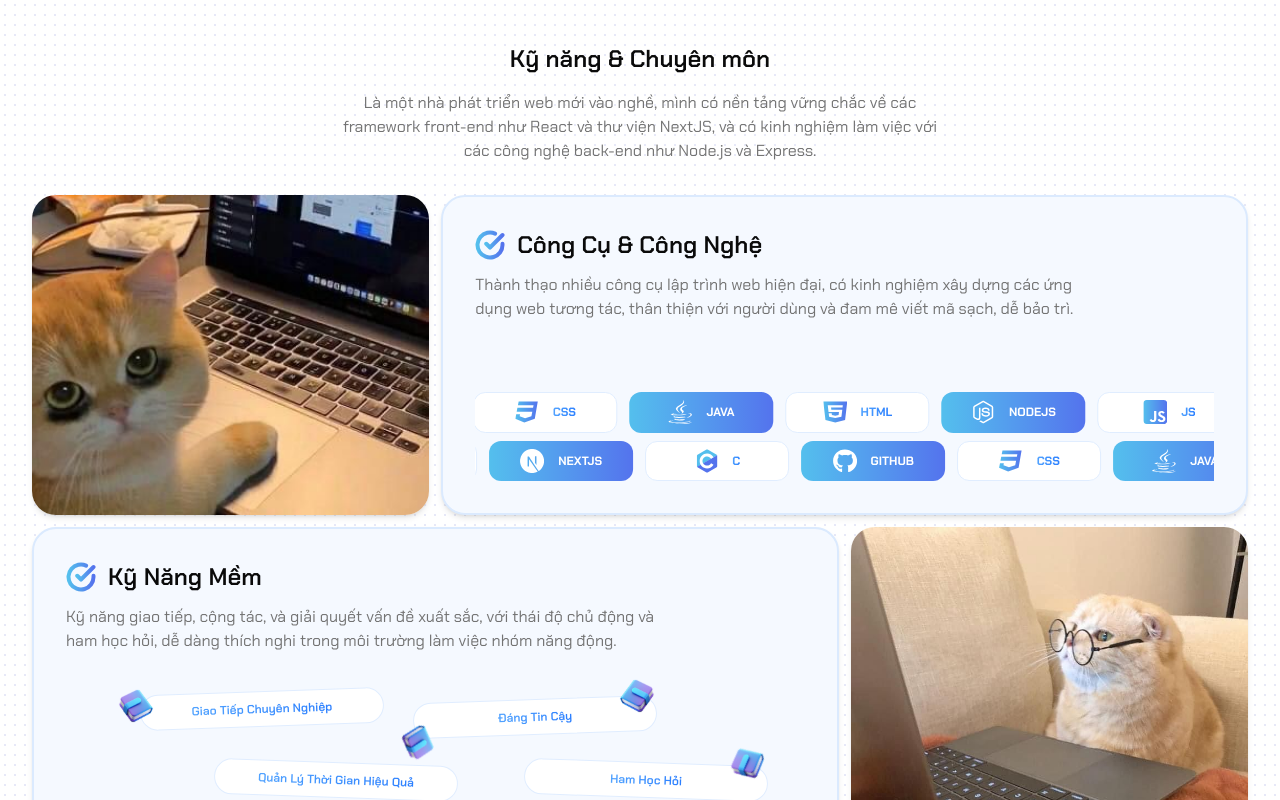
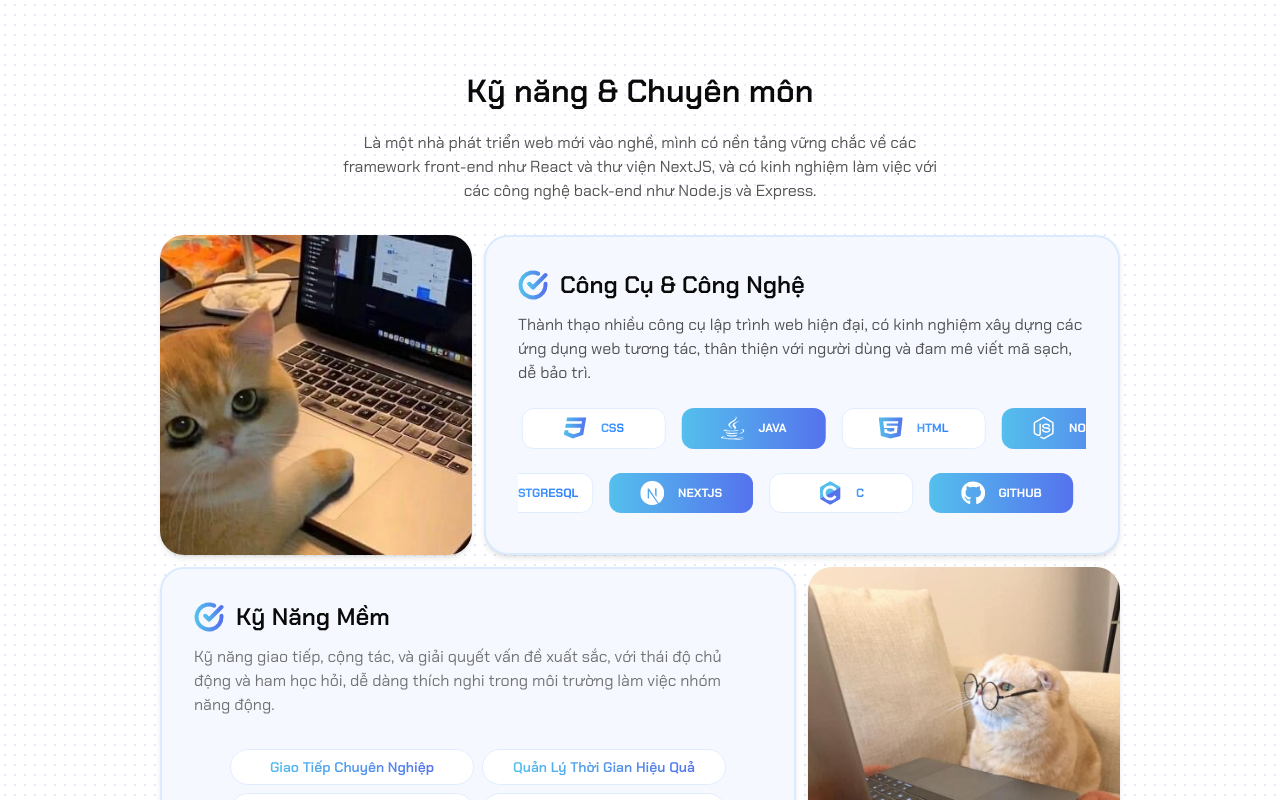
Before and after one commit to monochrome-devcore/portfolio, a React (Vite) app: page / in a window 1280 px wide. Shown: the part 780-1580 px from the top of the page. Built offline with nearby package versions, Linux system fonts and the light colour scheme.

Commit message:
skill responsive update

```diff
--- a/src/components/shared/Skill.tsx
+++ b/src/components/shared/Skill.tsx
@@ -1,46 +1,32 @@
+// Components
+
+// Assets
 import CheckIcon from "@/assets/check-icon.svg";
-import CIcon from "@/assets/icons/C.svg";
-import CSSIcon from "@/assets/icons/css.svg";
-import GitHubIcon from "@/assets/icons/github.svg";
-import HTMLIcon from "@/assets/icons/html.svg";
-import JavaIcon from "@/assets/icons/java.svg";
-import JSIcon from "@/assets/icons/JS.svg";
-import NextJSIcon from "@/assets/icons/nextjs.svg";
-import NodeJSIcon from "@/assets/icons/node-js.svg";
-import PostgresqlIcon from "@/assets/icons/postgresql.svg";
-import ReactIcon from "@/assets/icons/react.svg";
 import ClosedBookIcon from "@/assets/closed-book.svg";
+
+// Utils
 import { cn } from "@/lib/utils";
 
-interface TechSkill {
-  id: string;
-  name: string;
-  icon: string;
-}
-
-const techSkills: TechSkill[] = [
-  { id: "c", name: "c", icon: CIcon },
-  { id: "github", name: "github", icon: GitHubIcon },
-  { id: "css", name: "css", icon: CSSIcon },
-  { id: "java", name: "java", icon: JavaIcon },
-  { id: "html", name: "html", icon: HTMLIcon },
-  { id: "nodejs", name: "nodejs", icon: NodeJSIcon },
-  { id: "js", name: "js", icon: JSIcon },
-  { id: "react", name: "react", icon: ReactIcon },
-  { id: "postgresql", name: "postgresql", icon: PostgresqlIcon },
-  { id: "nextjs", name: "nextjs", icon: NextJSIcon },
-];
+// Data
+import { mockTechSkills } from "@/data/skillData";
+import { Marquee } from "@/components/ui/marquee";
 
 const Skill = () => {
   return (
-    <section className="block my-30">
+    <section className={cn("block my-30")}>
       <div
         className={cn("container flex flex-col gap-8 mx-auto my-0 py-0 px-8")}
       >
         <div className="flex flex-col items-center gap-4">
-          <h1 className="text-2xl font-semibold">Kỹ năng & Chuyên môn</h1>
+          <h1 className={cn("text-[32px] font-semibold", "max-md:text-[26px]")}>
+            Kỹ năng & Chuyên môn
+          </h1>
 
-          <p className={cn("text-center max-w-[65ch] text-neutral-500 px-4")}>
+          <p
+            className={cn(
+              "text-center max-w-[65ch] text-neutral-600 px-4 text-pretty",
+            )}
+          >
             Là một nhà phát triển web mới vào nghề, mình có nền tảng vững chắc
             về các framework front-end như React và thư viện NextJS, và có kinh
             nghiệm làm việc với các công nghệ back-end như Node.js và Express.
@@ -68,131 +54,100 @@ const Skill = () => {
               "max-md:p-4 max-md:col-span-1 max-md:row-span-1",
             )}
           >
-            <div className="">
-              <div className="flex items-center gap-3">
-                <img src={CheckIcon} alt="check icon" className="" />
-                <h2 className="text-2xl font-semibold capitalize">
+            <div className={cn("")}>
+              <div className={cn("flex items-center gap-3")}>
+                <img src={CheckIcon} alt="check icon" className={cn("")} />
+
+                <h2 className={cn("text-2xl font-semibold capitalize")}>
                   Công cụ & Công nghệ
                 </h2>
               </div>
 
-              <p className="mt-3 text-neutral-500 max-w-[60ch]">
+              <p
+                className={cn("mt-3 text-neutral-600 max-w-[60ch] text-pretty")}
+              >
                 Thành thạo nhiều công cụ lập trình web hiện đại, có kinh nghiệm
                 xây dựng các ứng dụng web tương tác, thân thiện với người dùng
                 và đam mê viết mã sạch, dễ bảo trì.
               </p>
             </div>
 
-            <div className="">
-              <div className="flex gap-3 mt-2 overflow-hidden">
+            <div className={cn("")}>
+              <div className={cn("flex gap-3 mt-2 overflow-hidden")}>
+                <div className={cn("flex min-w-full gap-3 shrink-0")}>
+                  <Marquee pauseOnHover className={cn("[--duration:30s]")}>
+                    {mockTechSkills.map((skill, index) => {
+                      const isEven = index % 2 !== 0;
+
+                      return (
                         <div
                           className={cn(
-                    "flex min-w-full gap-3 shrink-0",
-                    "animate-move-left",
-                  )}
-                >
-                  {techSkills.map((skill) => (
-                    <div
-                      className={cn(
-                        "group flex items-center justify-center gap-[1.14em] rounded-[12px] py-[0.6em] px-0 w-[12em] font-bold text-xs uppercase",
-                        "odd:bg-white odd:border odd:border-[hsl(215,100%,94%)]",
-                        "even:bg-linear-to-r even:from-[hsl(198,81%,63%)] even:to-[hsl(228,81%,63%)] even:text-white",
+                            "flex items-center justify-center gap-[1.14em] rounded-[12px] py-[0.6em] px-0 w-[12em] font-bold text-xs uppercase",
+                            isEven
+                              ? "skill-gradient"
+                              : "bg-white border border-[hsl(215,100%,94%)]",
                           )}
                           key={skill.id}
                         >
                           <img
                             src={skill.icon}
                             alt={skill.name}
-                        className="h-[2em]"
+                            className={cn("h-[2em]")}
                           />
-                      <span className="group-odd:text-transparent group-odd:bg-linear-to-r group-odd:from-blue-400 group-odd:to-blue-500 group-odd:bg-clip-text">
+                          <span
+                            className={cn(
+                              isEven
+                                ? "text-white"
+                                : "text-transparent bg-linear-to-r from-blue-400 to-blue-500 bg-clip-text",
+                            )}
+                          >
                             {skill.name}
                           </span>
                         </div>
-                  ))}
+                      );
+                    })}
+                  </Marquee>
+                </div>
               </div>
 
+              <div className={cn("flex gap-3 mt-2 overflow-hidden")}>
+                <div className={cn("flex min-w-full gap-3 shrink-0")}>
+                  <Marquee
+                    reverse
+                    pauseOnHover
+                    className={cn("[--duration: 60s]")}
+                  >
+                    {mockTechSkills.map((skill, index) => {
+                      const isEven = index % 2 !== 0;
+
+                      return (
                         <div
                           className={cn(
-                    "flex min-w-full gap-3 shrink-0",
-                    "animate-move-left",
-                  )}
-                >
-                  {techSkills.map((skill) => (
-                    <div
-                      className={cn(
-                        "group flex items-center justify-center gap-[1.14em] rounded-[12px] py-[0.6em] px-0 w-[12em] font-bold text-xs uppercase",
-                        "odd:bg-white odd:border odd:border-[hsl(215,100%,94%)]",
-                        "even:bg-linear-to-r even:from-[hsl(198,81%,63%)] even:to-[hsl(228,81%,63%)] even:text-white",
+                            "flex items-center justify-center gap-[1.14em] rounded-[12px] py-[0.6em] px-0 w-[12em] font-bold text-xs uppercase",
+                            isEven
+                              ? "skill-gradient"
+                              : "bg-white border border-[hsl(215,100%,94%)]",
                           )}
                           key={skill.id}
                         >
                           <img
                             src={skill.icon}
                             alt={skill.name}
-                        className="h-[2em]"
+                            className={cn("h-[2em]")}
                           />
-                      <span className="group-odd:text-transparent group-odd:bg-linear-to-r group-odd:from-blue-400 group-odd:to-blue-500 group-odd:bg-clip-text">
+                          <span
+                            className={cn(
+                              isEven
+                                ? "text-white"
+                                : "text-transparent bg-linear-to-r from-blue-400 to-blue-500 bg-clip-text",
+                            )}
+                          >
                             {skill.name}
                           </span>
                         </div>
-                  ))}
-                </div>
-              </div>
-
-              <div className="flex gap-3 mt-2 overflow-hidden">
-                <div
-                  className={cn(
-                    "flex min-w-full gap-3 shrink-0",
-                    "animate-move-right",
-                  )}
-                >
-                  {techSkills.map((skill) => (
-                    <div
-                      className={cn(
-                        "group flex items-center justify-center gap-[1.14em] rounded-[12px] py-[0.6em] px-0 w-[12em] font-bold text-xs uppercase",
-                        "odd:bg-white odd:border odd:border-[hsl(215,100%,94%)]",
-                        "even:bg-linear-to-r even:from-[hsl(198,81%,63%)] even:to-[hsl(228,81%,63%)] even:text-white",
-                      )}
-                      key={skill.id}
-                    >
-                      <img
-                        src={skill.icon}
-                        alt={skill.name}
-                        className="h-[2em]"
-                      />
-                      <span className="group-odd:text-transparent group-odd:bg-linear-to-r group-odd:from-blue-400 group-odd:to-blue-500 group-odd:bg-clip-text">
-                        {skill.name}
-                      </span>
-                    </div>
-                  ))}
-                </div>
-
-                <div
-                  className={cn(
-                    "flex min-w-full gap-3 shrink-0",
-                    "animate-move-right",
-                  )}
-                >
-                  {techSkills.map((skill) => (
-                    <div
-                      className={cn(
-                        "group flex items-center justify-center gap-[1.14em] rounded-[12px] py-[0.6em] px-0 w-[12em] font-bold text-xs uppercase",
-                        "odd:bg-white odd:border odd:border-[hsl(215,100%,94%)]",
-                        "even:bg-linear-to-r even:from-[hsl(198,81%,63%)] even:to-[hsl(228,81%,63%)] even:text-white",
-                      )}
-                      key={skill.id}
-                    >
-                      <img
-                        src={skill.icon}
-                        alt={skill.name}
-                        className="h-[2em]"
-                      />
-                      <span className="group-odd:text-transparent group-odd:bg-linear-to-r group-odd:from-blue-400 group-odd:to-blue-500 group-odd:bg-clip-text">
-                        {skill.name}
-                      </span>
-                    </div>
-                  ))}
+                      );
+                    })}
+                  </Marquee>
                 </div>
               </div>
             </div>
@@ -205,15 +160,18 @@ const Skill = () => {
               "max-md:p-4 max-md:col-span-1 max-md:row-span-1",
             )}
           >
-            <div className="">
-              <div className="flex items-center gap-3">
-                <img src={CheckIcon} alt="check icon" className="" />
-                <h2 className="text-2xl font-semibold capitalize">
+            <div className={cn("")}>
+              <div className={cn("flex items-center gap-3")}>
+                <img src={CheckIcon} alt="check icon" className={cn("")} />
+
+                <h2 className={cn("text-2xl font-semibold capitalize")}>
                   Kỹ Năng Mềm
                 </h2>
               </div>
 
-              <p className="mt-3 text-neutral-500 max-w-[60ch]">
+              <p
+                className={cn("mt-3 text-neutral-500 max-w-[60ch] text-pretty")}
+              >
                 Kỹ năng giao tiếp, cộng tác, và giải quyết vấn đề xuất sắc, với
                 thái độ chủ động và ham học hỏi, dễ dàng thích nghi trong môi
                 trường làm việc nhóm năng động.
@@ -227,78 +185,76 @@ const Skill = () => {
             >
               <div
                 className={cn(
-                  "w-61 h-9 border border-[hsl(215,100%,94%)] rounded-[24px] bg-white flex items-center justify-center text-xs font-semibold capitalize",
+                  "w-61 h-9 border border-[hsl(215,100%,94%)] rounded-[24px] bg-white flex items-center justify-center text-sm font-semibold capitalize",
                   "absolute top-[20%] left-[10%] -rotate-2",
-                  "max-laptop:static max-laptop:rotate-none",
+                  "max-2xl:static max-2xl:rotate-none",
                 )}
               >
-                <p className="text-transparent bg-linear-to-r from-blue-400 to-blue-500 bg-clip-text">
-                  Giao tiếp chuyên nghiệp
-                </p>
+                <p className={cn("text-gradient")}>Giao tiếp chuyên nghiệp</p>
               </div>
 
               <div
                 className={cn(
-                  "w-61 h-9 border border-[hsl(215,100%,94%)] rounded-[24px] bg-white flex items-center justify-center text-xs font-semibold capitalize",
+                  "w-61 h-9 border border-[hsl(215,100%,94%)] rounded-[24px] bg-white flex items-center justify-center text-sm font-semibold capitalize",
                   "absolute bottom-[10%] left-[20%] rotate-2",
-                  "max-laptop:static max-laptop:rotate-none",
+                  "max-2xl:static max-2xl:rotate-none",
                 )}
               >
-                <p className="text-transparent bg-linear-to-r from-blue-400 to-blue-500 bg-clip-text">
+                <p className={cn("text-gradient")}>
                   Quản lý thời gian hiệu quả
                 </p>
               </div>
 
               <div
                 className={cn(
-                  "w-61 h-9 border border-[hsl(215,100%,94%)] rounded-[24px] bg-white flex items-center justify-center text-xs font-semibold capitalize",
+                  "w-61 h-9 border border-[hsl(215,100%,94%)] rounded-[24px] bg-white flex items-center justify-center text-sm font-semibold capitalize",
                   "absolute top-[25%] right-[20%] -rotate-2",
-                  "max-laptop:static max-laptop:rotate-none",
+                  "max-2xl:static max-2xl:rotate-none",
                 )}
               >
-                <p className="text-transparent bg-linear-to-r from-blue-400 to-blue-500 bg-clip-text">
-                  Đáng tin cậy
-                </p>
+                <p className={cn("text-gradient")}>Đáng tin cậy</p>
               </div>
 
               <div
                 className={cn(
-                  "w-61 h-9 border border-[hsl(215,100%,94%)] rounded-[24px] bg-white flex items-center justify-center text-xs font-semibold capitalize",
+                  "w-61 h-9 border border-[hsl(215,100%,94%)] rounded-[24px] bg-white flex items-center justify-center text-sm font-semibold capitalize",
                   "absolute bottom-[10%] right-[5%] rotate-2",
-                  "max-laptop:static max-laptop:rotate-none",
+                  "max-2xl:static max-2xl:rotate-none",
                 )}
               >
-                <p className="text-transparent bg-linear-to-r from-blue-400 to-blue-500 bg-clip-text">
-                  Ham học hỏi
-                </p>
+                <p className={cn("text-gradient")}>Ham học hỏi</p>
               </div>
 
               <div
                 className={cn(
                   "relative w-full h-full",
                   "[&_img]:w-10 [&_img]:h-10 [&_img]:absolute",
-                  "max-laptop:hidden",
+                  "max-2xl:hidden",
                 )}
               >
                 <img
                   src={ClosedBookIcon}
                   alt="closed book icon"
-                  className="top-[20px] left-[50px] scale-x-[-1] translate-y-[5px]"
+                  className={cn(
+                    "top-[20px] left-[50px] scale-x-[-1] translate-y-[5px]",
+                  )}
                 />
                 <img
                   src={ClosedBookIcon}
                   alt="closed book icon"
-                  className="top-[40%] left-[45%] rotate-120"
+                  className={cn("top-[40%] left-[45%] rotate-120")}
                 />
                 <img
                   src={ClosedBookIcon}
                   alt="closed book icon"
-                  className="top-[10%] right-[20%]"
+                  className={cn("top-[10%] right-[20%]")}
                 />
                 <img
                   src={ClosedBookIcon}
                   alt="closed book icon"
-                  className="bottom-[20%] right-[5%] scale-x-[-1] rotate-[-40deg]"
+                  className={cn(
+                    "bottom-[20%] right-[5%] scale-x-[-1] rotate-[-40deg]",
+                  )}
                 />
               </div>
             </div>
--- /dev/null
+++ b/src/components/ui/marquee.tsx
@@ -0,0 +1,74 @@
+import { type ComponentPropsWithoutRef } from "react"
+
+import { cn } from "@/lib/utils"
+
+interface MarqueeProps extends ComponentPropsWithoutRef<"div"> {
+  /**
+   * Optional CSS class name to apply custom styles
+   */
+  className?: string
+  /**
+   * Whether to reverse the animation direction
+   * @default false
+   */
+  reverse?: boolean
+  /**
+   * Whether to pause the animation on hover
+   * @default false
+   */
+  pauseOnHover?: boolean
+  /**
+   * Content to be displayed in the marquee
+   */
+  children: React.ReactNode
+  /**
+   * Whether to animate vertically instead of horizontally
+   * @default false
+   */
+  vertical?: boolean
+  /**
+   * Number of times to repeat the content
+   * @default 4
+   */
+  repeat?: number
+}
+
+export function Marquee({
+  className,
+  reverse = false,
+  pauseOnHover = false,
+  children,
+  vertical = false,
+  repeat = 4,
+  ...props
+}: MarqueeProps) {
+  return (
+    <div
+      {...props}
+      className={cn(
+        "group flex gap-(--gap) overflow-hidden p-2 [--duration:40s] [--gap:1rem]",
+        {
+          "flex-row": !vertical,
+          "flex-col": vertical,
+        },
+        className
+      )}
+    >
+      {Array(repeat)
+        .fill(0)
+        .map((_, i) => (
+          <div
+            key={i}
+            className={cn("flex shrink-0 justify-around gap-(--gap)", {
+              "animate-marquee flex-row": !vertical,
+              "animate-marquee-vertical flex-col": vertical,
+              "group-hover:[animation-play-state:paused]": pauseOnHover,
+              "[animation-direction:reverse]": reverse,
+            })}
+          >
+            {children}
+          </div>
+        ))}
+    </div>
+  )
+}
--- /dev/null
+++ b/src/data/skillData.ts
@@ -0,0 +1,30 @@
+// Assets
+import CIcon from "@/assets/icons/C.svg";
+import CSSIcon from "@/assets/icons/css.svg";
+import GitHubIcon from "@/assets/icons/github.svg";
+import HTMLIcon from "@/assets/icons/html.svg";
+import JavaIcon from "@/assets/icons/java.svg";
+import JSIcon from "@/assets/icons/JS.svg";
+import NextJSIcon from "@/assets/icons/nextjs.svg";
+import NodeJSIcon from "@/assets/icons/node-js.svg";
+import PostgresqlIcon from "@/assets/icons/postgresql.svg";
+import ReactIcon from "@/assets/icons/react.svg";
+
+interface TechSkill {
+  id: string;
+  name: string;
+  icon: string;
+}
+
+export const mockTechSkills: TechSkill[] = [
+  { id: "c", name: "c", icon: CIcon },
+  { id: "github", name: "github", icon: GitHubIcon },
+  { id: "css", name: "css", icon: CSSIcon },
+  { id: "java", name: "java", icon: JavaIcon },
+  { id: "html", name: "html", icon: HTMLIcon },
+  { id: "nodejs", name: "nodejs", icon: NodeJSIcon },
+  { id: "js", name: "js", icon: JSIcon },
+  { id: "react", name: "react", icon: ReactIcon },
+  { id: "postgresql", name: "postgresql", icon: PostgresqlIcon },
+  { id: "nextjs", name: "nextjs", icon: NextJSIcon },
+];
--- a/src/index.css
+++ b/src/index.css
@@ -104,6 +104,26 @@
       opacity: 0;
     }
   }
+
+  --animate-marquee: marquee var(--duration) infinite linear;
+
+  --animate-marquee-vertical: marquee-vertical var(--duration) linear infinite;
+  @keyframes marquee {
+    from {
+      transform: translateX(0);
+    }
+    to {
+      transform: translateX(calc(-100% - var(--gap)));
+    }
+  }
+  @keyframes marquee-vertical {
+    from {
+      transform: translateY(0);
+    }
+    to {
+      transform: translateY(calc(-100% - var(--gap)));
+    }
+  }
 }
 
 @utility container {
@@ -114,14 +134,27 @@
   @media (width >= 36rem /* 576px */) {
     padding: 0 1rem;
   }
+
+  @media (max-width: 96rem) {
+    max-width: 90rem;
+  }
+  @media (max-width: 90rem) {
+    max-width: 64rem;
+  }
+  @media (max-width: 80rem) {
+    max-width: 64rem;
+  }
+  @media (max-width: 48rem) {
+    max-width: 36rem;
+  }
 }
 
 @utility btn-gradient {
   background-image: linear-gradient(
     to right,
-    #4a5ce3 0%,
-    #8e54e9 52%,
-    #4a5ce3 100%
+    hsl(198, 81%, 63%) 0%,
+    hsl(228, 81%, 63%) 52%,
+    hsl(198, 81%, 63%) 100%
   );
   background-size: 200% auto;
   transition: all 0.5s ease !important;
@@ -129,6 +162,24 @@
   &:hover {
     background-position: right center;
   }
+}
+
+@utility skill-gradient {
+  background-image: linear-gradient(
+    to right,
+    hsl(198, 81%, 63%) 0%,
+    hsl(228, 81%, 63%) 100%
+  );
+}
+
+@utility text-gradient {
+  background-image: linear-gradient(
+    to right,
+    hsl(198, 81%, 63%),
+    hsl(228, 81%, 63%)
+  );
+  color: transparent;
+  background-clip: text;
 }
 
 :root {
--- a/tsconfig.json
+++ b/tsconfig.json
@@ -5,7 +5,6 @@
     { "path": "./tsconfig.node.json" }
   ],
   "compilerOptions": {
-    "baseUrl": ".",
     "paths": {
       "@/*": ["./src/*"],
       "@/components/*": ["./src/components/*"],
```
Also changed, not shown: components.json. Lines whose indentation alone changed are shown as unchanged.
